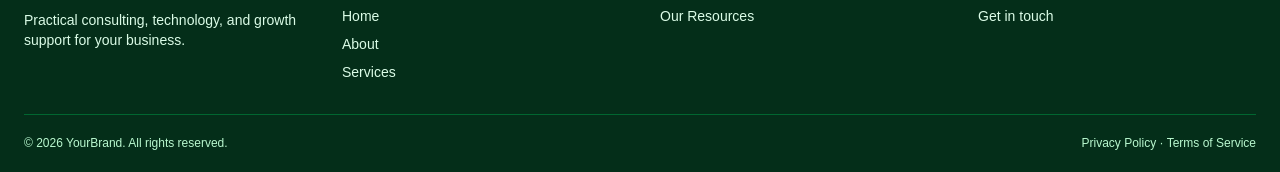
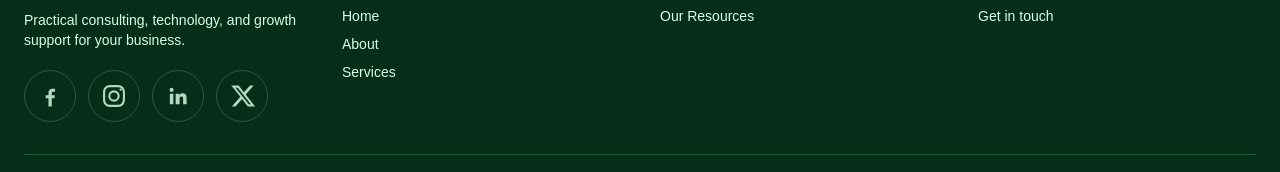
Before and after one commit to sahaanurag207-oss/react_2, a React (Vite) app: page /about in a window 1280 px wide. Shown: the part 1022-1194 px from the top of the page. Built offline with nearby package versions, Linux system fonts and the light colour scheme.

Commit message:
animations_fix_4

```diff
--- a/src/App.jsx
+++ b/src/App.jsx
@@ -38,7 +38,10 @@ function SiteLayout() {
   }, [isMenuOpen])
 
   useEffect(() => {
-    window.scrollTo({ top: 0, behavior: 'smooth' })
+    const behavior = window.matchMedia('(prefers-reduced-motion: reduce)').matches
+      ? 'auto'
+      : 'smooth'
+    window.scrollTo({ top: 0, behavior })
   }, [location.pathname])
 
   const links = [
@@ -164,6 +167,54 @@ function Footer() {
             <p className="text-sm text-green-100 mt-3 max-w-xs">
             Practical consulting, technology, and growth support for your business.
             </p>
+            <div className="mt-5 flex items-center gap-3" aria-label="Social media">
+              <a
+                href="https://www.facebook.com/"
+                target="_blank"
+                rel="noreferrer"
+                aria-label="Facebook"
+                className="social-link social-facebook"
+              >
+                <svg aria-hidden="true" viewBox="0 0 24 24" fill="currentColor">
+                  <path d="M13.5 21v-7h2.35l.35-2.7h-2.7V9.58c0-.78.22-1.31 1.35-1.31h1.44V5.85c-.25-.03-1.1-.1-2.1-.1-2.08 0-3.5 1.27-3.5 3.6v1.95H8.3V14h2.39v7h2.8Z" />
+                </svg>
+              </a>
+              <a
+                href="https://www.instagram.com/"
+                target="_blank"
+                rel="noreferrer"
+                aria-label="Instagram"
+                className="social-link social-instagram"
+              >
+                <svg aria-hidden="true" viewBox="0 0 24 24" fill="none" stroke="currentColor" strokeWidth="1.8">
+                  <rect x="3.5" y="3.5" width="17" height="17" rx="5" />
+                  <circle cx="12" cy="12" r="4" />
+                  <circle cx="17.7" cy="6.5" r="1" fill="currentColor" stroke="none" />
+                </svg>
+              </a>
+              <a
+                href="https://www.linkedin.com/"
+                target="_blank"
+                rel="noreferrer"
+                aria-label="LinkedIn"
+                className="social-link social-linkedin"
+              >
+                <svg aria-hidden="true" viewBox="0 0 24 24" fill="currentColor">
+                  <path d="M6.5 8.5a1.75 1.75 0 1 0 0-3.5 1.75 1.75 0 0 0 0 3.5ZM5 10h3v9H5v-9Zm5 0h2.9v1.23h.04c.4-.76 1.38-1.56 2.84-1.56 3.04 0 3.6 2 3.6 4.6V19h-3v-4.2c0-1-.02-2.28-1.4-2.28-1.4 0-1.62 1.1-1.62 2.2V19H10v-9Z" />
+                </svg>
+              </a>
+              <a
+                href="https://x.com/"
+                target="_blank"
+                rel="noreferrer"
+                aria-label="X"
+                className="social-link social-x"
+              >
+                <svg aria-hidden="true" viewBox="0 0 24 24" fill="currentColor">
+                  <path d="M18.9 3H22l-6.78 7.75L23.2 21h-6.25l-4.9-6.4L6.45 21H3.3l7.25-8.28L2.8 3h6.4l4.43 5.86L18.9 3Zm-1.1 16h1.73L8.28 4.9H6.42L17.8 19Z" />
+                </svg>
+              </a>
+            </div>
           </div>
 
           <div>
--- a/src/index.css
+++ b/src/index.css
@@ -1,4 +1,8 @@
 @import "tailwindcss";
+
+:root {
+  --motion-smooth: cubic-bezier(0.22, 1, 0.36, 1);
+}
 
 html {
   scroll-behavior: smooth;
@@ -10,21 +14,22 @@ body {
 }
 
 .page-transition {
-  animation: page-enter 240ms ease-out both;
+  animation: page-enter 520ms var(--motion-smooth) both;
 }
 
 .hero-background {
-  animation: hero-ken-burns 14s ease-in-out infinite alternate;
   transform-origin: center;
 }
 
 .hero-slide {
   opacity: 0;
-  transition: opacity 900ms ease-in-out;
+  transition: opacity 1200ms var(--motion-smooth);
+  will-change: opacity;
 }
 
 .hero-slide-active {
   opacity: 1;
+  animation: hero-ken-burns 8s linear both;
 }
 
 .hero-slide-dot {
@@ -35,13 +40,18 @@ body {
   background-color: rgb(255 255 255 / 70%);
   cursor: pointer;
   transition:
-    width 220ms ease,
-    background-color 220ms ease,
-    transform 220ms ease;
+    width 360ms var(--motion-smooth),
+    background-color 360ms var(--motion-smooth),
+    transform 360ms var(--motion-smooth);
 }
 
 .hero-slide-dot:hover {
   transform: scale(1.2);
+}
+
+.hero-slide-dot:focus-visible {
+  outline: 2px solid white;
+  outline-offset: 4px;
 }
 
 .hero-slide-dot-active {
@@ -50,7 +60,7 @@ body {
 }
 
 .hero-enter {
-  animation: hero-fade-up 650ms cubic-bezier(0.2, 0.7, 0.2, 1) both;
+  animation: hero-fade-up 850ms var(--motion-smooth) both;
 }
 
 .hero-enter-1 {
@@ -71,10 +81,11 @@ body {
 
 .scroll-reveal {
   opacity: 0;
-  transform: translateY(20px);
+  transform: translate3d(0, 24px, 0);
   transition:
-    opacity 650ms ease,
-    transform 650ms cubic-bezier(0.2, 0.7, 0.2, 1);
+    opacity 800ms var(--motion-smooth),
+    transform 800ms var(--motion-smooth);
+  will-change: opacity, transform;
 }
 
 .scroll-reveal.is-visible {
@@ -84,11 +95,11 @@ body {
 
 .action-button {
   transition:
-    color 220ms ease,
-    background-color 220ms ease,
-    border-color 220ms ease,
-    filter 220ms ease,
-    transform 220ms ease;
+    color 320ms var(--motion-smooth),
+    background-color 320ms var(--motion-smooth),
+    border-color 320ms var(--motion-smooth),
+    filter 320ms var(--motion-smooth),
+    transform 320ms var(--motion-smooth);
 }
 
 .action-button:hover {
@@ -106,11 +117,11 @@ body {
 
 .button-arrow {
   display: inline-block;
-  transition: transform 220ms cubic-bezier(0.2, 0.7, 0.2, 1);
+  transition: transform 320ms var(--motion-smooth);
 }
 
 .action-link {
-  transition: transform 220ms ease;
+  transition: transform 320ms var(--motion-smooth);
 }
 
 .action-link:active {
@@ -125,8 +136,8 @@ a:hover .button-arrow,
 .lift-card {
   position: relative;
   transition:
-    transform 280ms ease,
-    box-shadow 280ms ease;
+    transform 420ms var(--motion-smooth),
+    box-shadow 420ms var(--motion-smooth);
 }
 
 .lift-card:hover {
@@ -135,7 +146,7 @@ a:hover .button-arrow,
 }
 
 .page-image {
-  transition: transform 450ms ease;
+  transition: transform 700ms var(--motion-smooth);
 }
 
 .page-image:hover {
@@ -143,18 +154,18 @@ a:hover .button-arrow,
 }
 
 .contact-confirmation {
-  animation: hero-fade-up 400ms ease-out both;
+  animation: hero-fade-up 600ms var(--motion-smooth) both;
 }
 
 .feature-icon {
-  transition: transform 300ms ease;
+  transition: transform 420ms var(--motion-smooth);
 }
 
 .feature-card {
   transition:
-    border-color 280ms ease,
-    box-shadow 280ms ease,
-    transform 280ms ease;
+    border-color 420ms var(--motion-smooth),
+    box-shadow 420ms var(--motion-smooth),
+    transform 420ms var(--motion-smooth);
 }
 
 .feature-card:hover {
@@ -165,9 +176,9 @@ a:hover .button-arrow,
 
 .feature-icon-wrap {
   transition:
-    color 280ms ease,
-    background-color 280ms ease,
-    transform 280ms ease;
+    color 420ms var(--motion-smooth),
+    background-color 420ms var(--motion-smooth),
+    transform 420ms var(--motion-smooth);
 }
 
 .feature-card:hover .feature-icon-wrap {
@@ -181,7 +192,7 @@ a:hover .button-arrow,
 }
 
 .about-image {
-  transition: transform 500ms ease;
+  transition: transform 700ms var(--motion-smooth);
 }
 
 .scroll-reveal:hover .about-image {
@@ -192,8 +203,8 @@ a:hover .button-arrow,
   position: relative;
   height: 100%;
   transition:
-    transform 280ms ease,
-    box-shadow 280ms ease;
+    transform 420ms var(--motion-smooth),
+    box-shadow 420ms var(--motion-smooth);
 }
 
 .service-card::after {
@@ -206,7 +217,7 @@ a:hover .button-arrow,
   background: #65a30d;
   transform: scaleX(0);
   transform-origin: left;
-  transition: transform 280ms ease;
+  transition: transform 420ms var(--motion-smooth);
 }
 
 .service-card:hover {
@@ -219,7 +230,7 @@ a:hover .button-arrow,
 }
 
 .service-icon {
-  transition: transform 300ms ease;
+  transition: transform 420ms var(--motion-smooth);
 }
 
 .service-card:hover .service-icon {
@@ -227,12 +238,65 @@ a:hover .button-arrow,
 }
 
 .mobile-menu-item {
-  transition: opacity 220ms ease, transform 220ms ease;
+  transition: opacity 320ms var(--motion-smooth), transform 320ms var(--motion-smooth);
 }
 
 .mobile-menu-open .mobile-menu-item {
-  animation: menu-item-enter 280ms ease both;
+  animation: menu-item-enter 420ms var(--motion-smooth) both;
   animation-delay: var(--menu-delay, 0ms);
+}
+
+.social-link {
+  display: inline-flex;
+  width: 52px;
+  height: 52px;
+  align-items: center;
+  justify-content: center;
+  border: 1px solid rgb(255 255 255 / 18%);
+  border-radius: 9999px;
+  color: rgb(220 252 231 / 82%);
+  transition:
+    color 360ms var(--motion-smooth),
+    background-color 360ms var(--motion-smooth),
+    border-color 360ms var(--motion-smooth),
+    transform 360ms var(--motion-smooth);
+}
+
+.social-link:hover,
+.social-link:focus-visible {
+  transform: translateY(-3px);
+  background-color: white;
+  border-color: transparent;
+}
+
+.social-link:focus-visible {
+  outline: 2px solid #a3e635;
+  outline-offset: 3px;
+}
+
+.social-link svg {
+  width: 28px;
+  height: 28px;
+}
+
+.social-facebook:hover,
+.social-facebook:focus-visible {
+  color: #0866ff;
+}
+
+.social-instagram:hover,
+.social-instagram:focus-visible {
+  color: #e1306c;
+}
+
+.social-linkedin:hover,
+.social-linkedin:focus-visible {
+  color: #0a66c2;
+}
+
+.social-x:hover,
+.social-x:focus-visible {
+  color: #000;
 }
 
 @keyframes page-enter {
@@ -312,5 +376,6 @@ a:hover .button-arrow,
   .scroll-reveal {
     opacity: 1;
     transform: none;
+    will-change: auto;
   }
 }
--- a/src/pages/Home.jsx
+++ b/src/pages/Home.jsx
@@ -104,13 +104,28 @@ function Home() {
 
   useEffect(() => {
     const motionPreference = window.matchMedia('(prefers-reduced-motion: reduce)')
-    if (motionPreference.matches) return
 
-    const slideInterval = window.setInterval(() => {
-      setActiveSlide((currentSlide) => (currentSlide + 1) % heroSlides.length)
-    }, 6000)
+    let slideInterval
+    const updateAutoplay = () => {
+      window.clearInterval(slideInterval)
+      slideInterval = undefined
 
-    return () => window.clearInterval(slideInterval)
+      if (motionPreference.matches || document.hidden) return
+
+      slideInterval = window.setInterval(() => {
+        setActiveSlide((currentSlide) => (currentSlide + 1) % heroSlides.length)
+      }, 6000)
+    }
+
+    updateAutoplay()
+    motionPreference.addEventListener('change', updateAutoplay)
+    document.addEventListener('visibilitychange', updateAutoplay)
+
+    return () => {
+      window.clearInterval(slideInterval)
+      motionPreference.removeEventListener('change', updateAutoplay)
+      document.removeEventListener('visibilitychange', updateAutoplay)
+    }
   }, [])
 
   return (
@@ -165,6 +180,7 @@ function Home() {
               aria-label={`Show slide ${index + 1}`}
               aria-current={activeSlide === index ? 'true' : undefined}
               onClick={() => setActiveSlide(index)}
+              style={{ '--slide-index': index }}
               className={`hero-slide-dot rounded-full ${
                 activeSlide === index ? 'hero-slide-dot-active' : ''
               }`}
```
